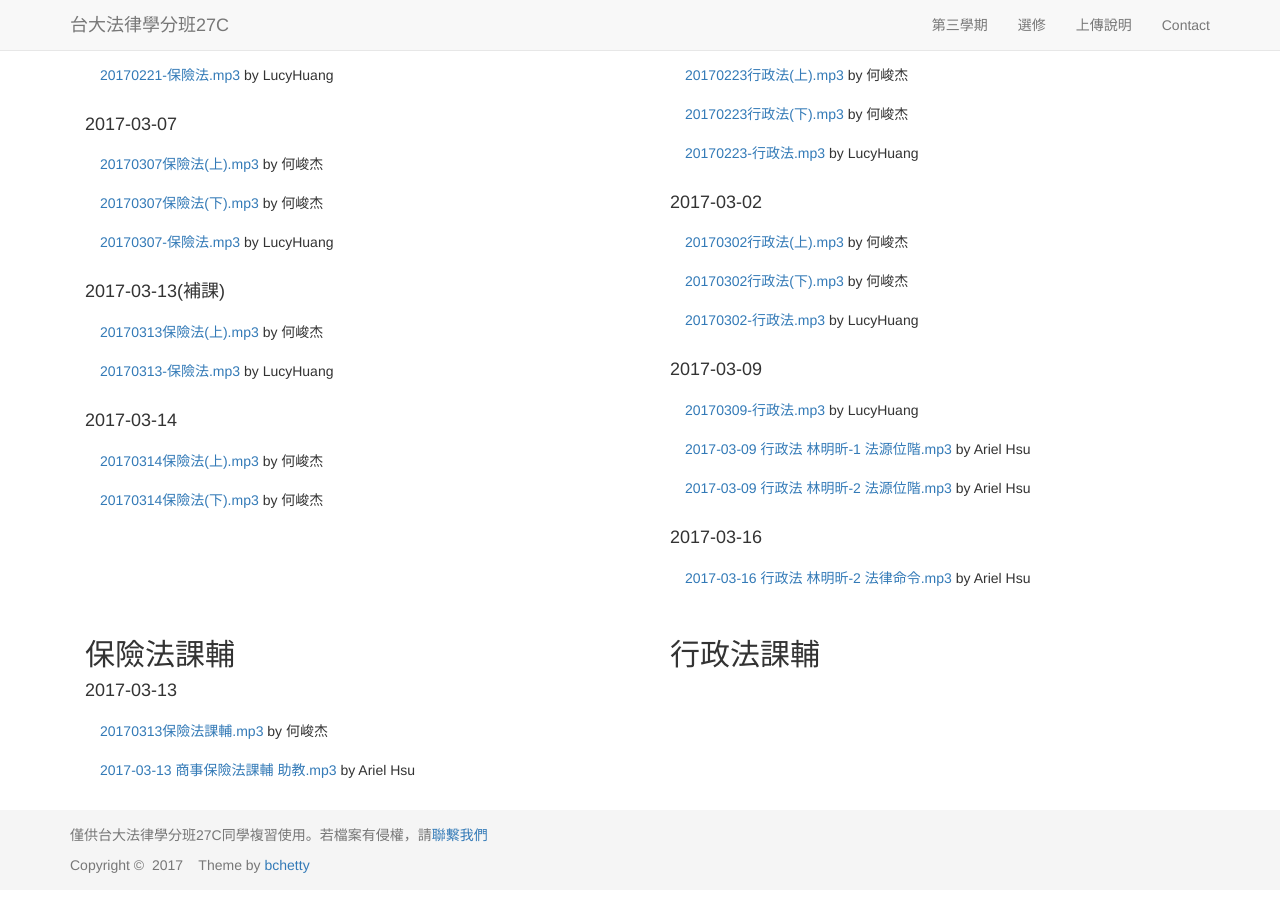
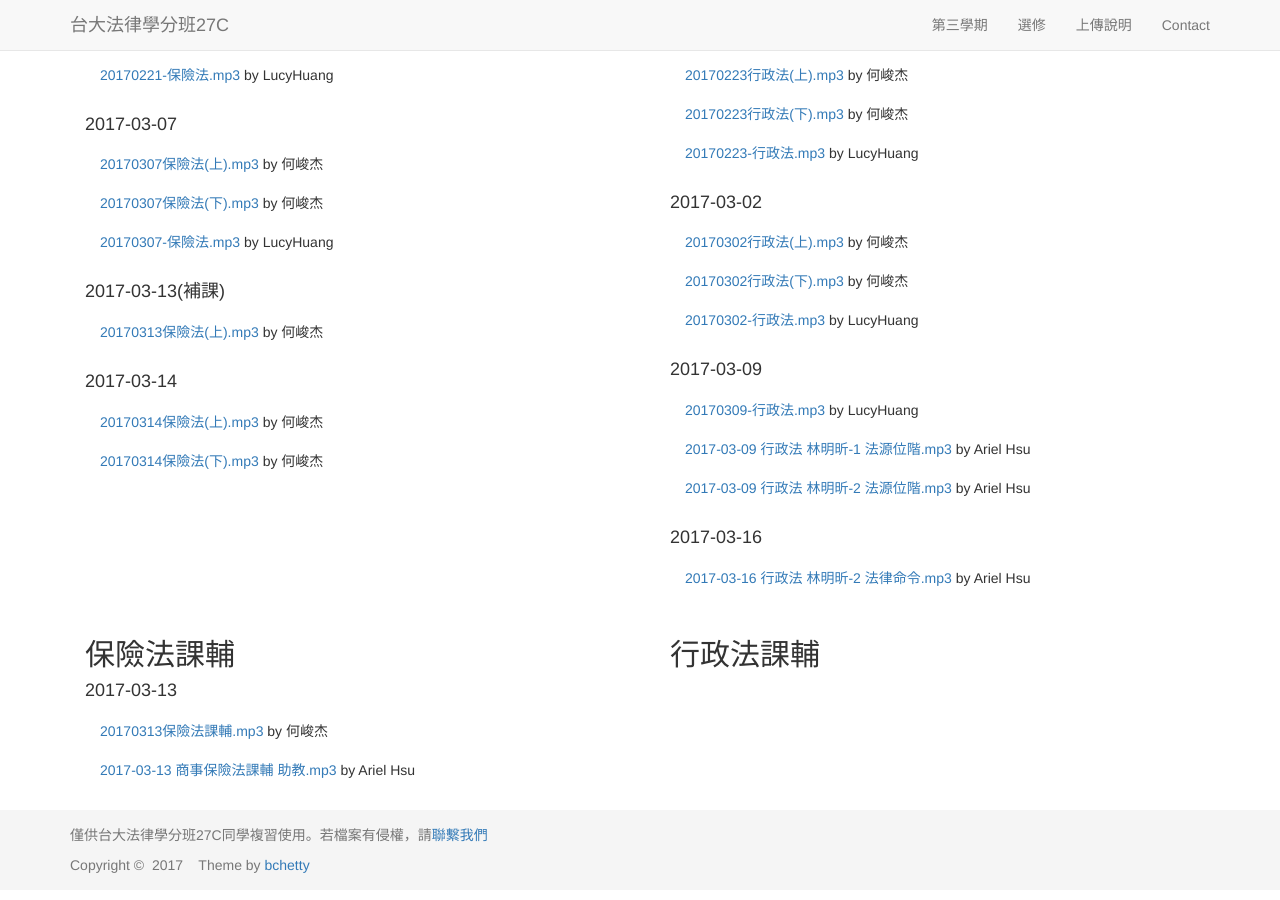
Before and after one commit to maxmilian/ntu_specs_law, a Jekyll site: the page built from semester3/index.html, in a window 1280 px wide and 900 px high, scrolled down 276 px. Built offline with Jekyll 4.4.1, drawn with Linux system fonts in a browser that asks for light colours; nearby versions of some CDN libraries.

Commit message:
minor adjust

```diff
--- a/semester3/index.html
+++ b/semester3/index.html
@@ -27,7 +27,7 @@
       <h4>2017-03-13(補課)</h4>
       <ul class="list-group">
         <li class="list-group-item"><a href="{{ site.insurance_record }}/Ho_4_1.mp3">20170313保險法(上).mp3</a> by 何峻杰</li>
-        <li class="list-group-item"><a href="{{ site.insurance_record }}/Huang_4.mp3">20170313-保險法.mp3</a> by LucyHuang</li>
+        <!-- <li class="list-group-item"><a href="{{ site.insurance_record }}/Huang_4.mp3">20170313-保險法.mp3</a> by LucyHuang</li> -->
       </ul>
       <h4>2017-03-14</h4>
       <ul class="list-group">
```
